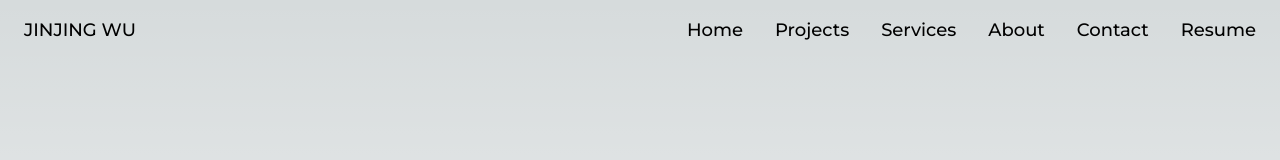
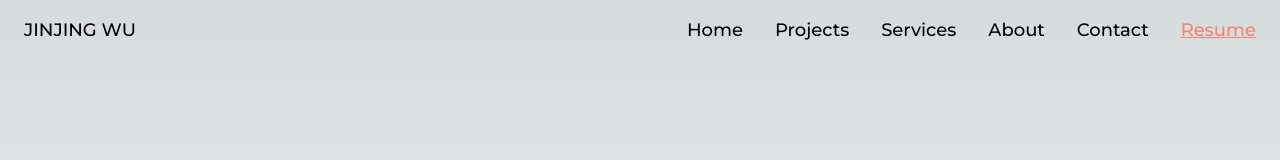
Before and after one commit to jinjingngo/blog, a Next.js app: page /resume in a window 1280 px wide. Shown: the top 160 px of the page. Built offline with nearby package versions, Linux system fonts and the light colour scheme.

Commit message:
feat: navbar as indicator (#15)

```diff
--- a/src/app/components/Header/Header.module.css
+++ b/src/app/components/Header/Header.module.css
@@ -14,6 +14,7 @@
   @apply text-base md:text-lg font-medium;
 }
 
-.header__nav_anchor:hover {
+.header__nav_anchor:hover,
+.header__nav_anchor-active {
   @apply underline text-[salmon];
 }
--- a/src/app/components/Header/Header.tsx
+++ b/src/app/components/Header/Header.tsx
@@ -1,5 +1,7 @@
+"use client";
 import classes from "./Header.module.css";
 import Link from "next/link";
+import { usePathname } from "next/navigation";
 
 type Route = {
   name: string;
@@ -16,6 +18,7 @@ const routes: Route[] = [
 ];
 
 const Header = () => {
+  const pathname = usePathname();
   return (
     <header className={classes.header}>
       <Link className={classes.header__title} href="/">
@@ -25,7 +28,12 @@ const Header = () => {
         <ul className={classes.header__nav_list}>
           {routes.map(({ name, path }, index) => (
             <li key={index}>
-              <Link className={classes.header__nav_anchor} href={path}>
+              <Link
+                className={`${classes.header__nav_anchor} ${
+                  pathname === path && classes["header__nav_anchor-active"]
+                }`}
+                href={path}
+              >
                 {name}
               </Link>
             </li>
```
